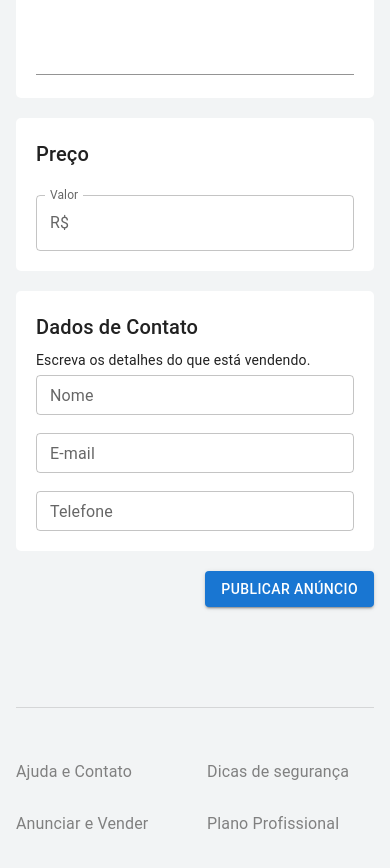
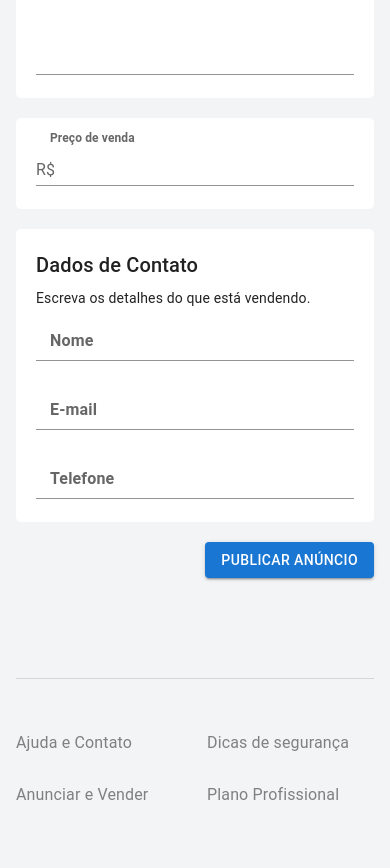
Before and after one commit to Ezequieloliveiras/anunx, a Next.js app: page /pages/user/publish in a window 390 px wide. Shown: the part 1020-1888 px from the top of the page. Built offline with nearby package versions, Linux system fonts and the light colour scheme.

Commit message:
validacao dos campos price, name, email e phone

```diff
--- a/src/app/pages/user/publish/page.jsx
+++ b/src/app/pages/user/publish/page.jsx
@@ -17,7 +17,6 @@
     MenuItem,
     FormControl,
     FormHelperText,
-    OutlinedInput,
     Select,
     TextField,
     Typography
@@ -35,6 +34,10 @@
     description: yup.string()
         .min(50, 'Escreva uma descrição com pelo menos 50 caracteres')
         .required('Campo obrigatório'),
+        price: yup.number().required('Campo obrigatório'),
+        email: yup.string().email('Digite um e-mail válido').required('Campo obrigatório'),
+        name: yup.string().required('Campo obrigatório'),
+        phone: yup.number().required('Campo obrigatório'),
 })
 
 const StyledContainer = styled(Container)(({ theme }) => ({
@@ -72,6 +75,11 @@
                     title: '',
                     category: '',
                     description: '',
+                    price: '',
+                    email: '',
+                    nome: '',
+                    phone: '',
+
                 }}
                 validationSchema={validationSchema}
                 onSubmit={(values) => {
@@ -193,6 +201,7 @@
                                                 multiline
                                                 rows={6}
                                                 variant='outlined'
+                                                onChange={handleChange}
                                             />
                                             <FormHelperText>
                                                 {errors.description}
@@ -202,19 +211,19 @@
                                 </Container>
                                 <Container className='box-container'>
                                     <Box className='box'>
-                                        <Typography component='h6' variant='h6' color='textPrimary' gutterBottom >
-                                            Preço
-                                        </Typography>
-                                        <br />
-                                        <FormControl fullWidth variant='outlined'>
-                                            <InputLabel htmlFor="outlined-adornment-amount">Valor</InputLabel>
-                                            <OutlinedInput
-                                                onChange={() => { }}
+                                        <FormControl error={errors.price} fullWidth>
+                                            <InputLabel className='input-label' >Preço de venda</InputLabel>
+                                            <Input
+                                                name='price'
+                                                variant='outlined'
+                                                onChange={handleChange}
                                                 startAdornment={<InputAdornment position='start'>R$</InputAdornment>}
-                                                fullWidth
-                                                label="Valor"
                                             />
+                                            <FormHelperText>
+                                                {errors.price}
+                                            </FormHelperText>
                                         </FormControl>
+
                                     </Box>
                                 </Container>
 
@@ -226,26 +235,47 @@
                                         <Typography component='div' variant='body2' color='textPrimary' gutterBottom >
                                             Escreva os detalhes do que está vendendo.
                                         </Typography>
-                                        <TextField
-                                            label='Nome'
-                                            variant='outlined'
-                                            size='small'
-                                            fullWidth
-                                        />
+                                        <FormControl error={errors.name} fullWidth>
+                                            <InputLabel className='input-label' >Nome</InputLabel>
+                                            <Input
+                                                variant="standard"
+                                                name='name'
+                                                value={values.name}
+                                                onChange={handleChange}
+                                                error={!!errors.name}
+                                            />
+                                            <FormHelperText>
+                                                {errors.category}
+                                            </FormHelperText>
+                                        </FormControl>
                                         <br /><br />
-                                        <TextField
-                                            label='E-mail'
-                                            variant='outlined'
-                                            size='small'
-                                            fullWidth
-                                        />
+                                        <FormControl error={errors.email} fullWidth>
+                                            <InputLabel className='input-label' >E-mail</InputLabel>
+                                            <Input
+                                                variant="standard"
+                                                name='email'
+                                                value={values.email}
+                                                onChange={handleChange}
+                                                error={!!errors.email}
+                                            />
+                                            <FormHelperText>
+                                                {errors.email}
+                                            </FormHelperText>
+                                        </FormControl>
                                         <br /><br />
-                                        <TextField
-                                            label='Telefone'
-                                            variant='outlined'
-                                            size='small'
-                                            fullWidth
-                                        />
+                                        <FormControl error={errors.phone} fullWidth>
+                                            <InputLabel className='input-label' >Telefone</InputLabel>
+                                            <Input
+                                                variant="standard"
+                                                name='phone'
+                                                value={values.phone}
+                                                onChange={handleChange}
+                                                error={!!errors.phone}
+                                            />
+                                            <FormHelperText>
+                                                {errors.category}
+                                            </FormHelperText>
+                                        </FormControl>
                                     </Box>
                                 </Container>
                                 <Container maxWidth='md' className='box-container'>
```
